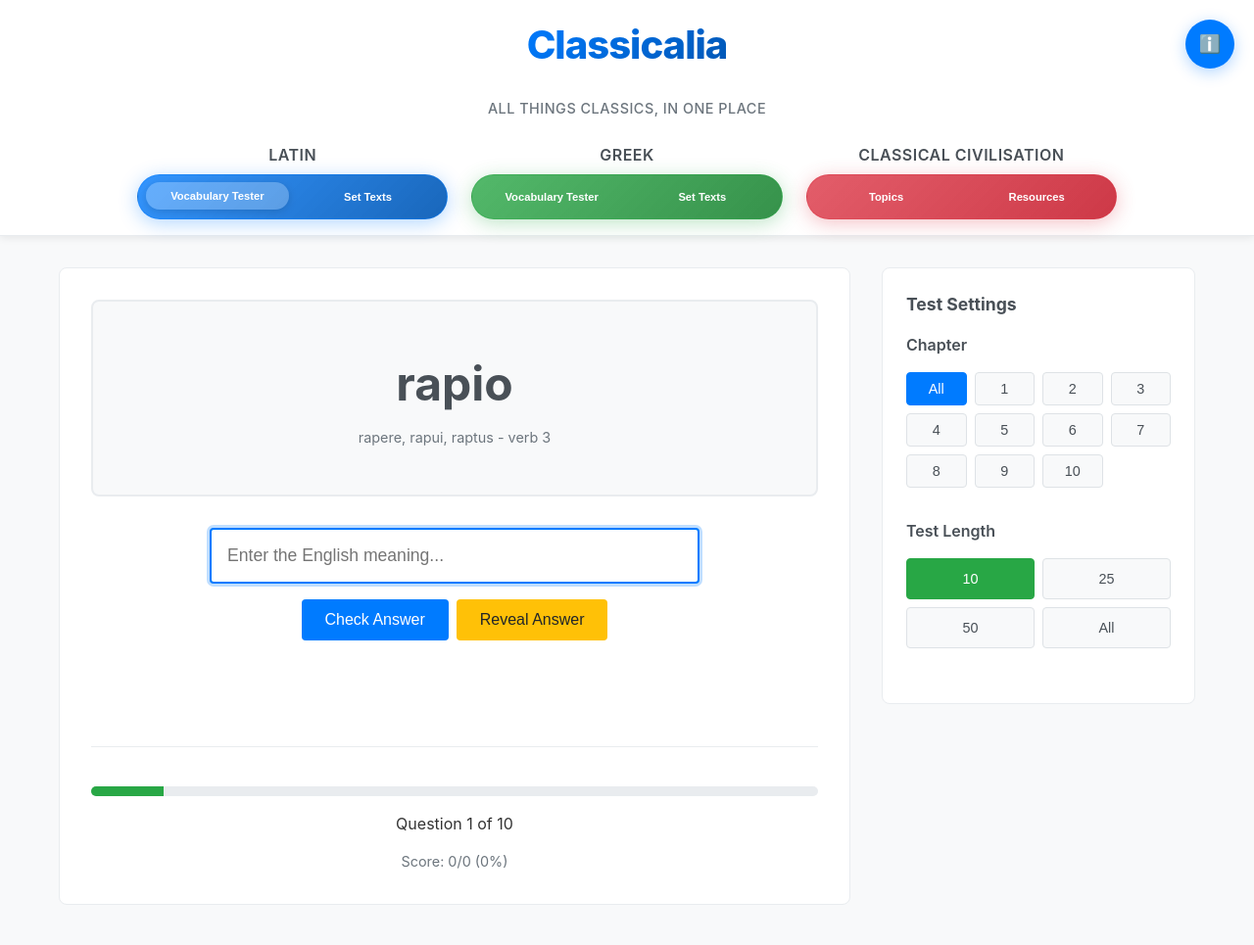
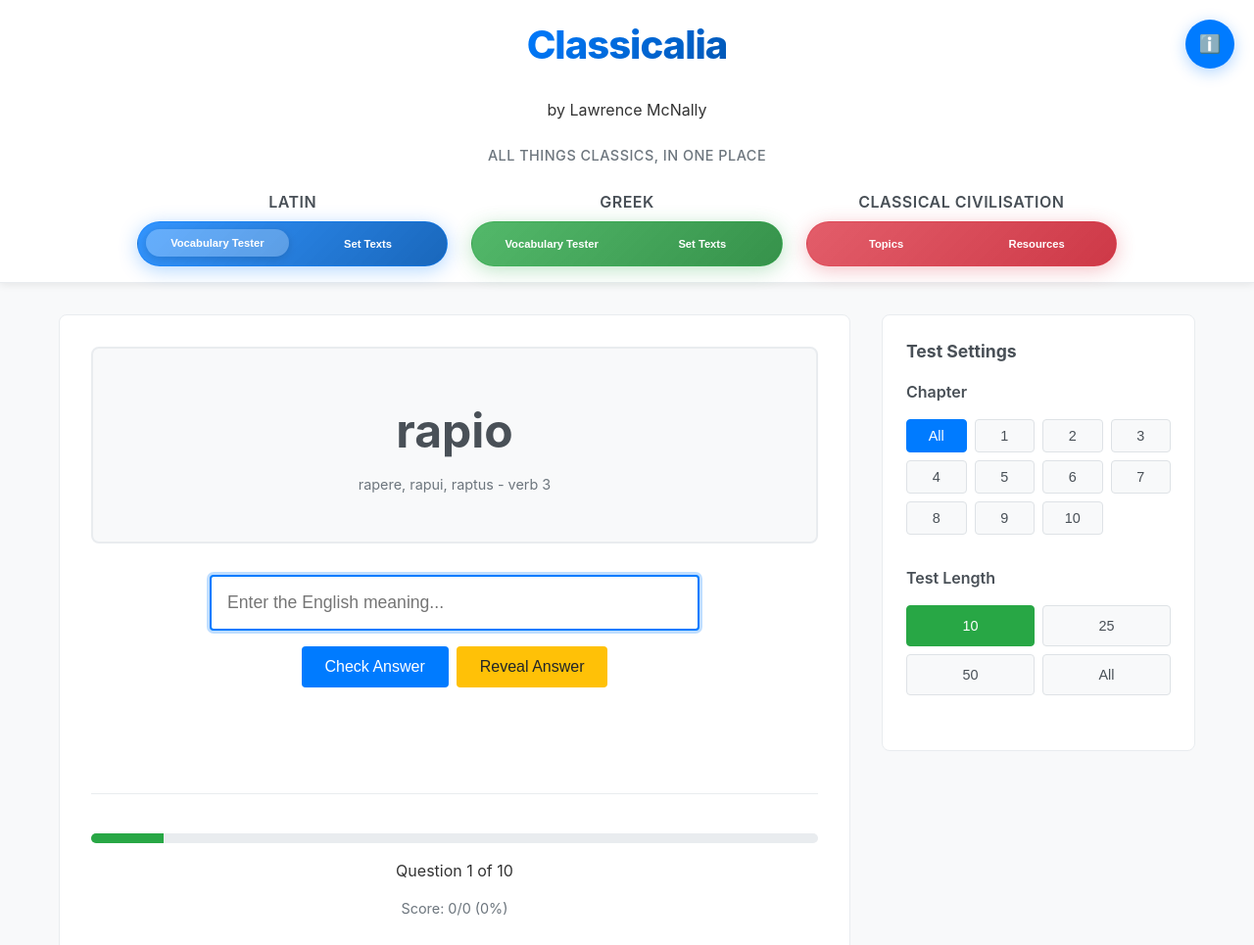
Before and after one commit to lfmcnally/mrmcnallyclassics, a plain HTML site: page index.html in a window 1280 px wide. Shown: the top 965 px of the page at 98% size. Drawn offline with Linux system fonts and the light colour scheme.

Commit message:
Update index.html

```diff
--- a/index.html
+++ b/index.html
@@ -13,6 +13,7 @@
     <header class="header">
         <div class="header-content">
             <div class="logo">Classicalia</div>
+            <div class="author">by Lawrence McNally</div>
             <div class="subtitle">All things Classics, in one place</div>
 
             <div class="navigation-container">
```
